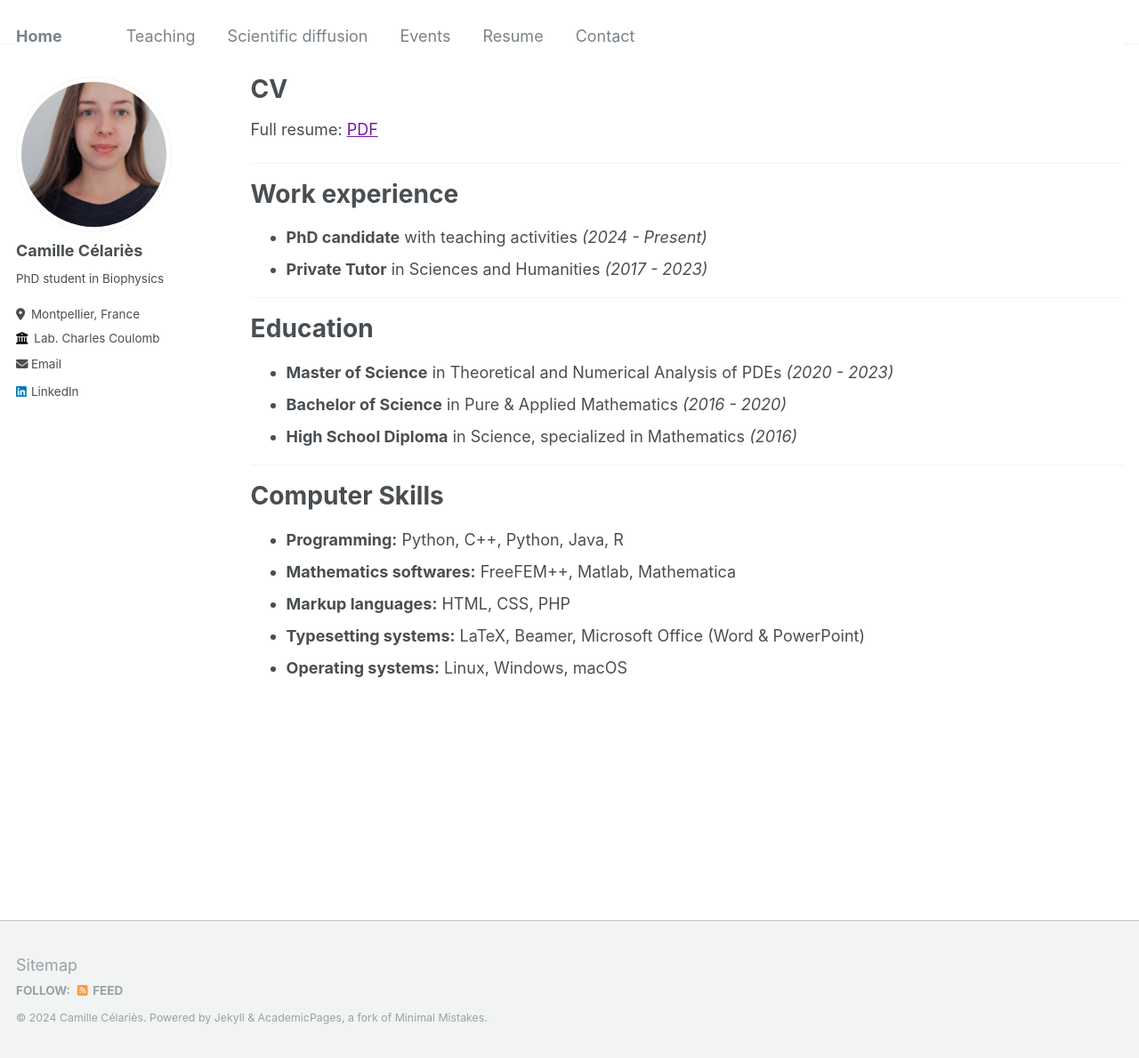
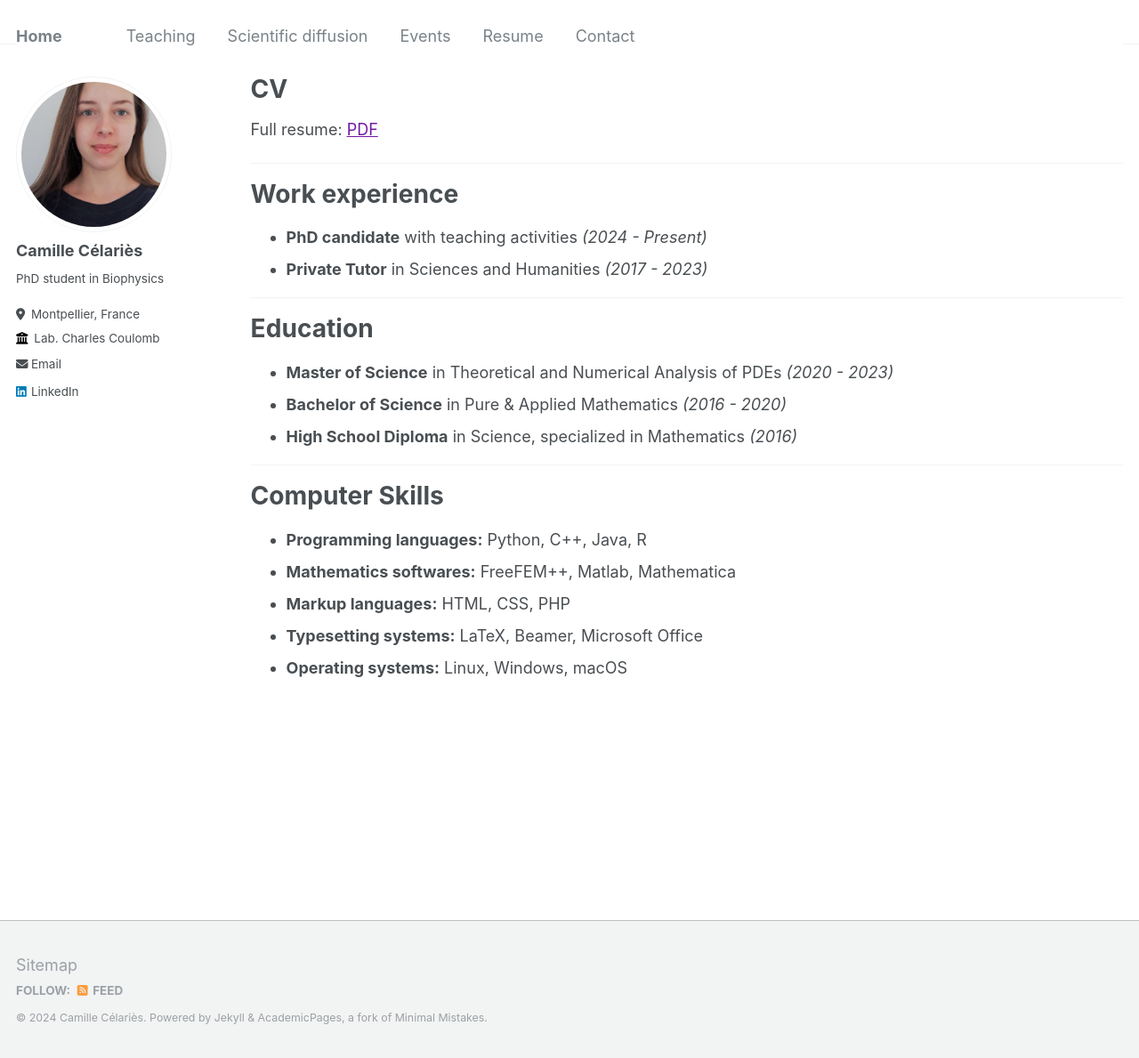
Before and after one commit to camillecelaries/camillecelaries.github.io, a Jekyll site: the page built from _pages/cv.md, in a window 1280 px wide and 1189 px high. Shown: the whole window at 89% size. Built offline with Jekyll 4.4.1, drawn with Linux system fonts in a browser that asks for light colours.

Commit message:
Update cv.md

```diff
--- a/_pages/cv.md
+++ b/_pages/cv.md
@@ -33,8 +33,8 @@ Education
 Computer Skills
 ======
 
-* <b>Programming:</b> Python, C++, Python, Java, R
+* <b>Programming languages:</b> Python, C++, Java, R
 * <b>Mathematics softwares:</b> FreeFEM++, Matlab, Mathematica
 * <b>Markup languages:</b> HTML, CSS, PHP
-* <b>Typesetting systems:</b> LaTeX, Beamer, Microsoft Office (Word & PowerPoint)
+* <b>Typesetting systems:</b> LaTeX, Beamer, Microsoft Office
 * <b>Operating systems:</b> Linux, Windows, macOS
```
